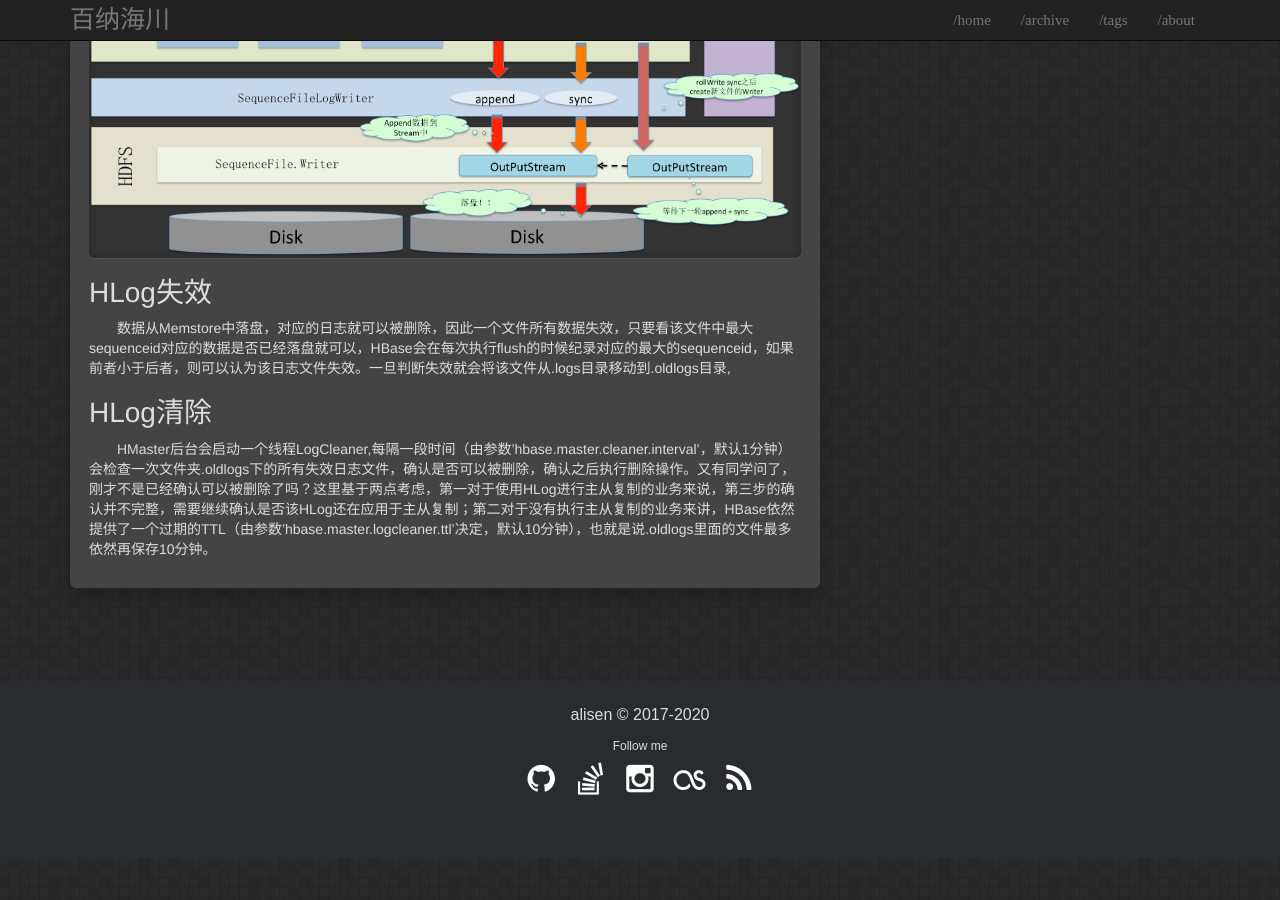
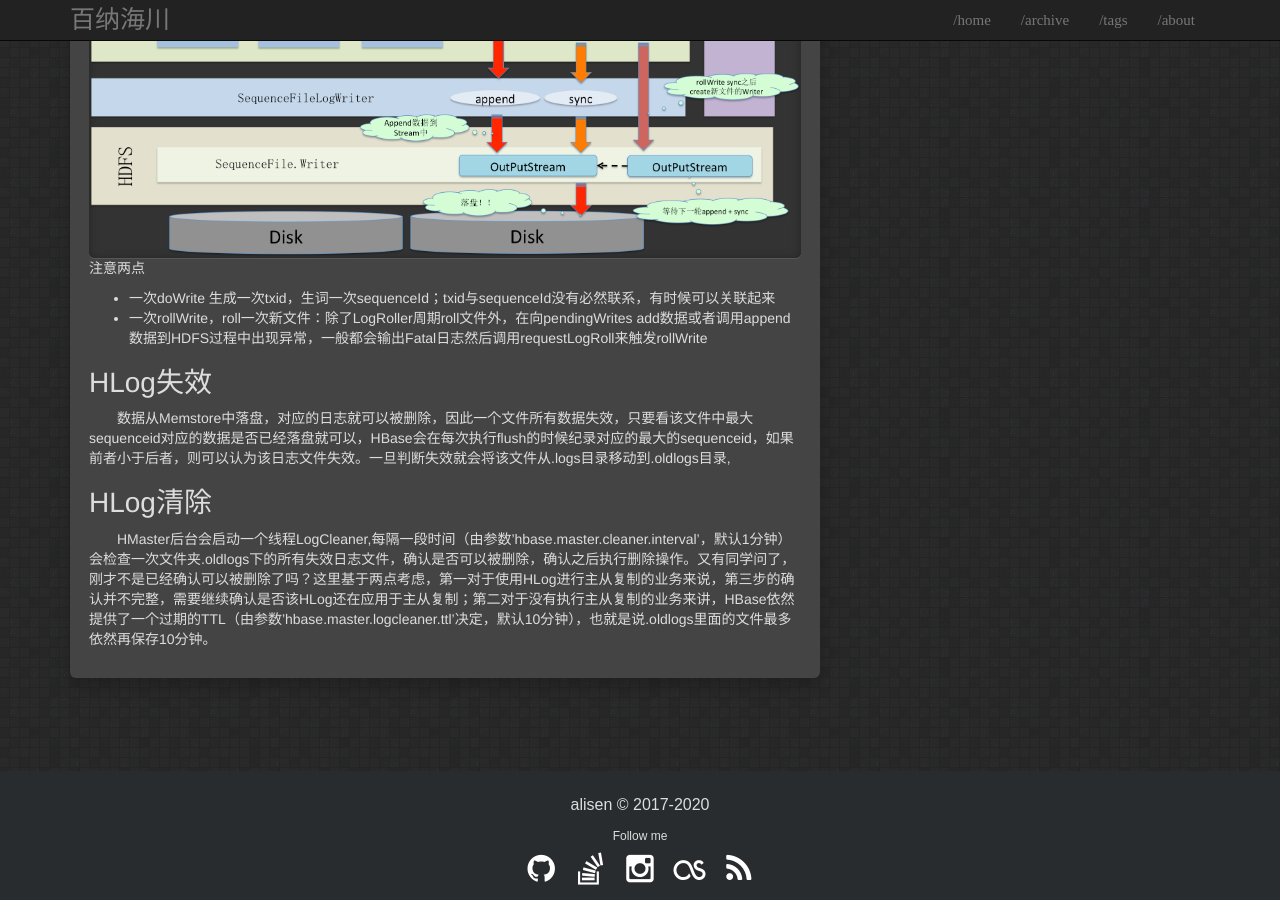
Before and after one commit to igithu/summary, a Jekyll site: the page built from _posts/2018-05-05-hbase-hlog.md, in a window 1280 px wide and 900 px high, scrolled down 1973 px. Built offline with Jekyll 4.4.1, drawn with Linux system fonts in a browser that asks for light colours; before the commit the page ends 2831 px from its top, so only the background shows below that.

Commit message:
Update 2018-05-05-hbase-hlog.md

```diff
--- a/_posts/2018-05-05-hbase-hlog.md
+++ b/_posts/2018-05-05-hbase-hlog.md
@@ -46,6 +46,9 @@ tags: hbase
 ## Roll全局关键过程
 
 ![image03](https://igithu.github.io/summary/images/hlog-disk.png)
+注意两点
+* 一次doWrite 生成一次txid，生词一次sequenceId；txid与sequenceId没有必然联系，有时候可以关联起来
+* 一次rollWrite，roll一次新文件：除了LogRoller周期roll文件外，在向pendingWrites add数据或者调用append数据到HDFS过程中出现异常，一般都会输出Fatal日志然后调用requestLogRoll来触发rollWrite
 
 # HLog失效
 &emsp;&emsp;数据从Memstore中落盘，对应的日志就可以被删除，因此一个文件所有数据失效，只要看该文件中最大sequenceid对应的数据是否已经落盘就可以，HBase会在每次执行flush的时候纪录对应的最大的sequenceid，如果前者小于后者，则可以认为该日志文件失效。一旦判断失效就会将该文件从.logs目录移动到.oldlogs目录,
```
